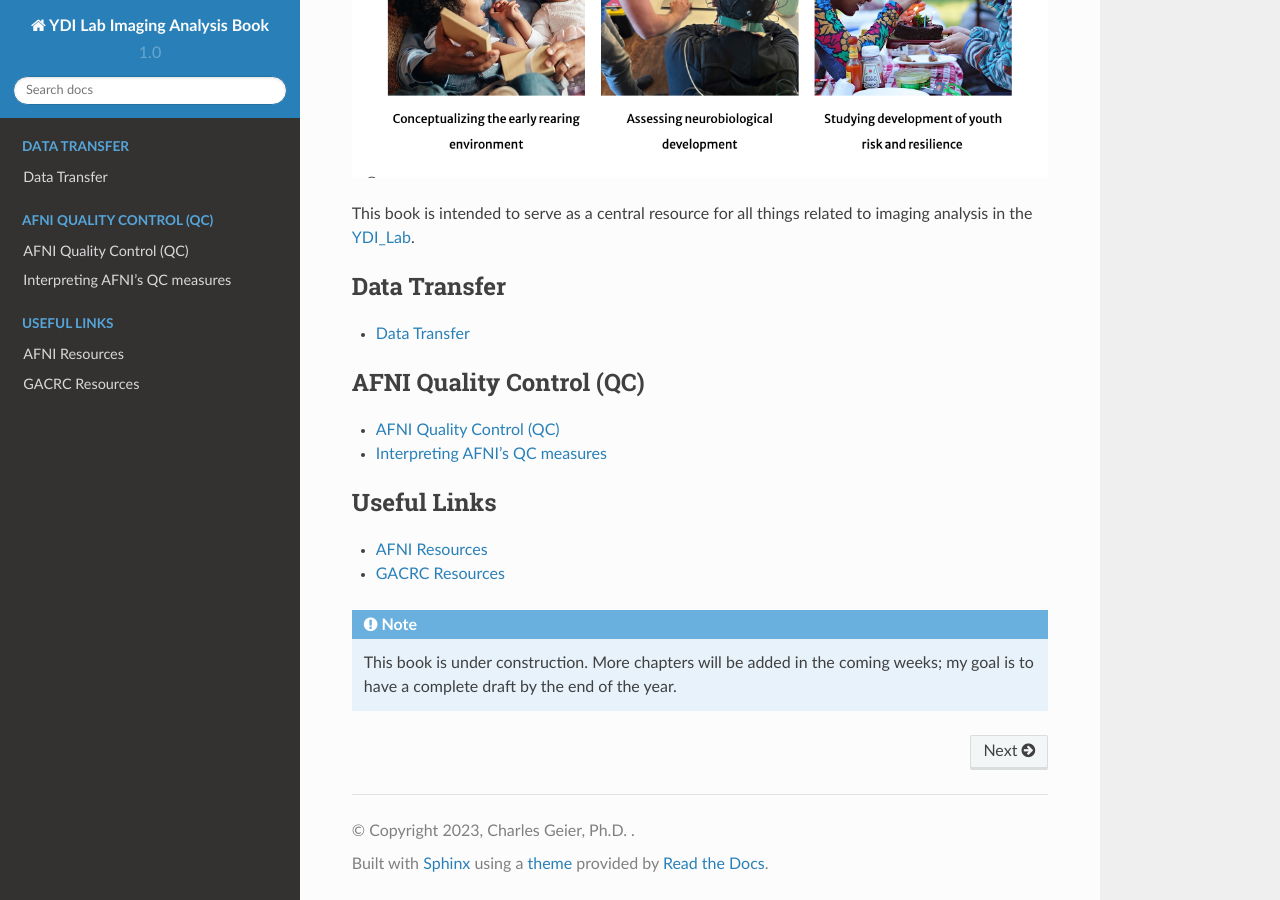
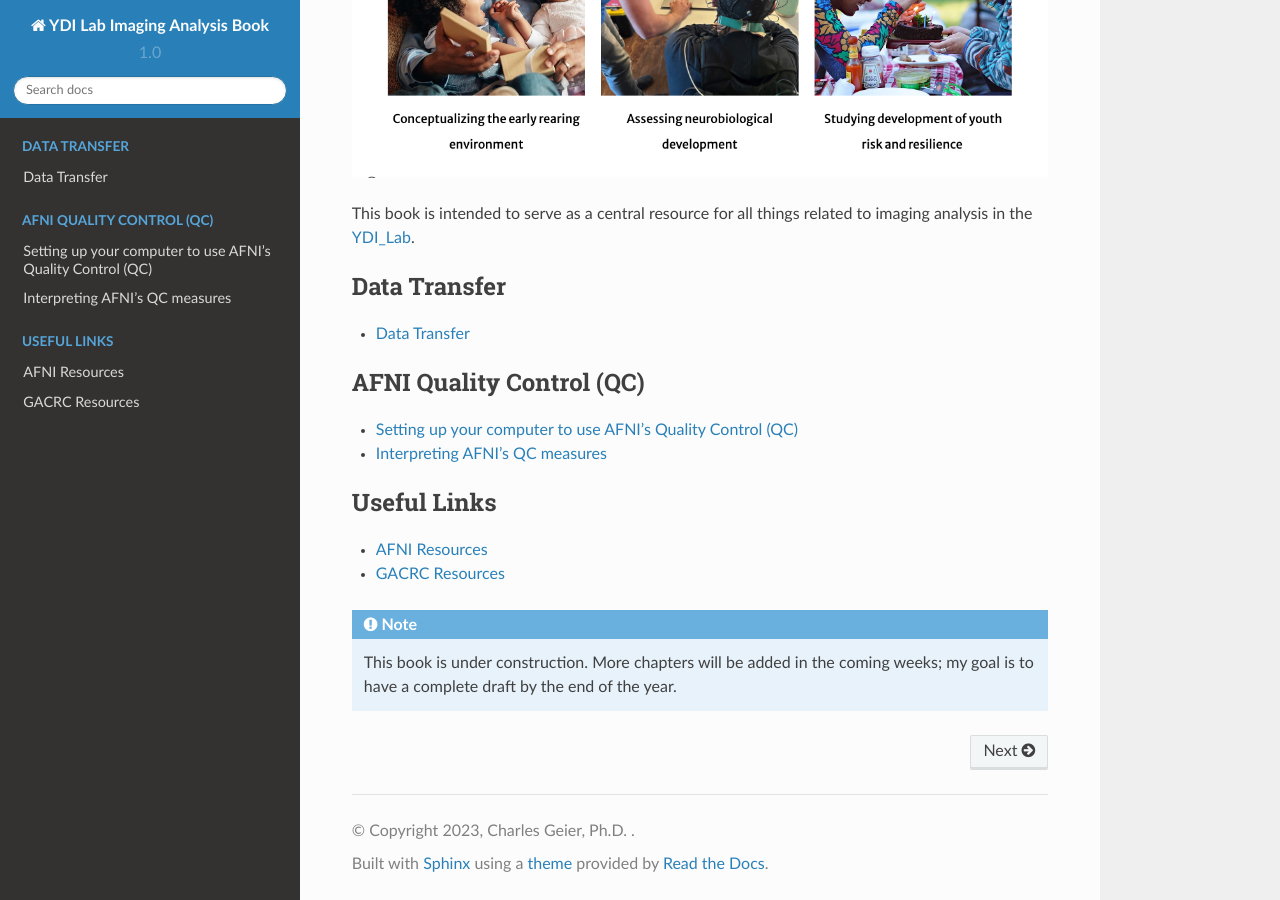
Before and after one commit to CFGEIER/YDI_imaging, a Sphinx documentation site: the page built from docs/index.rst, in a window 1280 px wide and 900 px high, scrolled down 807 px. Built offline with Sphinx 7.4.7 and the Read the Docs theme 2.0.0, drawn with Linux system fonts in a browser that asks for light colours.

Commit message:
Update afniQC.rst

```diff
--- a/docs/AFNI Quality Control (QC)/afniQC.rst
+++ b/docs/AFNI Quality Control (QC)/afniQC.rst
@@ -1,5 +1,5 @@
 =======================
-AFNI Quality Control (QC)
+Setting up your computer to use AFNI's Quality Control (QC)
 =======================
 
 Using afni_proc.py QC measures to assess imaging data & preprocessing
```
